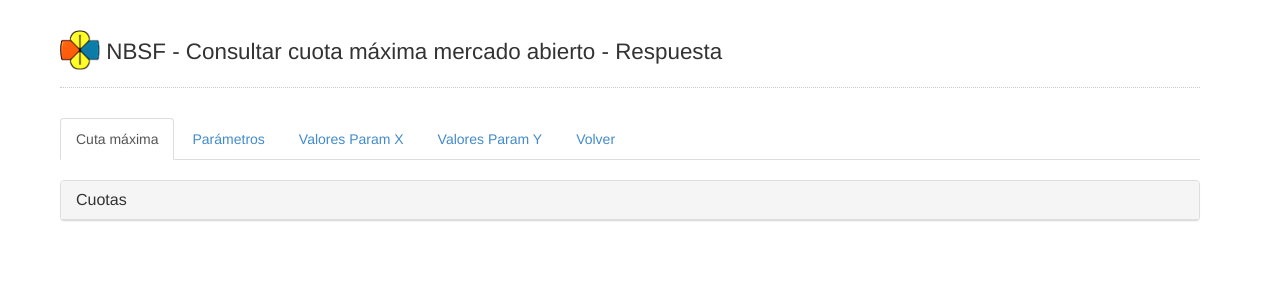
After one commit to stabora/nbsf, a Python web app: template app/templates/cuotaMA_respuesta.html in a window 1280 px wide. The commit adds this page. Shown: the top 300 px of the page. Run offline with Jinja, Linux system fonts and the light colour scheme; the template is opened without the code that fills it, so the values that code supplies are empty.

Commit message:
- CSS: mejoras generales de estilos - Se agrega soporte para consultas a BD Oracle NBSF - Nueva consulta: Préstamos v6 - Cuota máxima mercado abierto

```diff
--- a/app/config.ini
+++ b/app/config.ini
@@ -11,6 +11,12 @@
 user=nbsf
 password=dx8sBt9F3dAnpfrV
 db=nbsf
+
+[oracle_nbsf_wf6]
+host=172.16.9.29
+user=dellaquil
+password=nbsf2014
+sid=prod04
 
 [veraz]
 host = https://online.org.veraz.com.ar
--- /dev/null
+++ b/app/templates/cuotaMA_respuesta.html
@@ -0,0 +1,91 @@
+{% extends "base.html" %}
+
+{% block title %}Consultar cuota m&aacute;xima mercado abierto - Respuesta{% endblock %}
+
+{% block content %}
+<ul class="nav nav-tabs">
+	<li class="active"><a href="#cuotas" data-toggle="tab">Cuta m&aacute;xima</a></li>
+	<li><a href="#parametros" data-toggle="tab">Par&aacute;metros</a></li>
+	<li><a href="#valores_param_x" data-toggle="tab">Valores Param X</a></li>
+	<li><a href="#valores_param_y" data-toggle="tab">Valores Param Y</a></li>
+	<li><a href="?">Volver</a></li>
+</ul>
+
+<div class="tab-content">
+	<div class="tab-pane active" id="cuotas">
+	  <h3></h3>
+
+		<div class="panel panel-default">
+		  <div class="panel-heading">
+		    <h3 class="panel-title">Cuotas</h3>
+		  </div>
+
+			<table class="table table-striped table-condensed table-hover">
+				{% for nombre, valor in cuotas|dictsort %}
+				<tr>
+					<td class="active"><strong>{{ nombre }}</strong></td>
+					<td>{{ valor }}</td>
+				</tr>
+				{% endfor %}
+			</table>
+		</div>
+	</div>
+
+	<div class="tab-pane" id="parametros">
+	  <h3></h3>
+
+		<div class="panel panel-default">
+		  <div class="panel-heading">
+		    <h3 class="panel-title">Par&aacute;metros</h3>
+		  </div>
+
+			<table class="table table-striped table-condensed table-hover">
+				{% for nombre, valor in parametros|dictsort %}
+				<tr>
+					<td class="active"><strong>{{ nombre }}</strong></td>
+					<td>{{ valor }}</td>
+				</tr>
+				{% endfor %}
+			</table>
+		</div>
+	</div>
+
+	<div class="tab-pane" id="valores_param_x">
+	  <h3></h3>
+
+		<div class="panel panel-default">
+		  <div class="panel-heading">
+		    <h3 class="panel-title">Valores Param X</h3>
+		  </div>
+
+			<table class="table table-striped table-condensed table-hover">
+				{% for registro in valoresParamX %}
+				<tr>
+					<td class="active"><strong>{{ registro['SUBCOD'] }} - {{ registro['DESCRIPCION'] }}</strong></td>
+					<td>{{ registro['VALOR'] }}</td>
+				</tr>
+				{% endfor %}
+			</table>
+		</div>
+	</div>
+
+	<div class="tab-pane" id="valores_param_y">
+	  <h3></h3>
+
+		<div class="panel panel-default">
+		  <div class="panel-heading">
+		    <h3 class="panel-title">Valores Param Y</h3>
+		  </div>
+
+			<table class="table table-striped table-condensed table-hover">
+				{% for registro in valoresParamY %}
+				<tr>
+					<td class="active"><strong>{{ registro['SUBCOD'] }} - {{ registro['DESCRIPCION'] }}</strong></td>
+					<td>{{ registro['VALOR'] }}</td>
+				</tr>
+				{% endfor %}
+			</table>
+		</div>
+	</div>
+</div>
+{% endblock %}
--- a/app/templates/home.html
+++ b/app/templates/home.html
@@ -13,6 +13,7 @@
 
 	<ul class="list-group">
 		<a class="list-group-item" href="{{ base_url }}/consultarClienteForm">Consultar datos del cliente</a>
+		<a class="list-group-item" href="{{ base_url }}/consultarCuotaMAForm">Consultar cuota máxima mercado abierto</a>
 		<a class="list-group-item" href="{{ base_url }}/consultarCupoCUADForm">Consultar cupo CUAD (APP)</a>
 		<a class="list-group-item" href="{{ base_url }}/consultarVerazForm">Consultar Veraz</a>
 	</ul>
--- a/public/css/styles.css
+++ b/public/css/styles.css
@@ -1,6 +1,13 @@
 body
 {
 	margin: 10px 30px 100px 10px;
+}
+
+.container h1
+{
+  font-size: 1.6em;
+  border-bottom: 1px dotted #cacaca;
+  padding-bottom: 10px;
 }
 
 .container h1 img
--- a/public/js/functions.js
+++ b/public/js/functions.js
@@ -109,4 +109,79 @@
 
 	$('form[name=consulta-cliente] input[name=numeroCliente]').focus();
 
+
+	// Formulario consulta CUAD
+
+	$('form[name=consulta-cupo-cuad]')
+	.bootstrapValidator(
+	{
+		feedbackIcons:
+		{
+			valid: 'glyphicon glyphicon-ok',
+			invalid: 'glyphicon glyphicon-remove',
+			validating: 'glyphicon glyphicon-refresh'
+		},
+
+		fields:
+		{
+			numeroCuit: { validators: { regexp: { regexp: /[0-9]{11}/, message: 'Número incorrecto' }, notEmpty: { message: 'Ingrese un valor' } } }
+		}
+	})
+	.on('success.form.bv', function(e, data)
+	{
+		$('button[name=consultar]').toggleClass('active');
+	});
+
+	$('form[name=consulta-cupo-cuad] input[name=numeroCuit]').focus();
+
+
+	// Formulario consulta datos cliente
+
+	$('form[name=consulta-cliente]')
+	.bootstrapValidator(
+	{
+		feedbackIcons:
+		{
+			valid: 'glyphicon glyphicon-ok',
+			invalid: 'glyphicon glyphicon-remove',
+			validating: 'glyphicon glyphicon-refresh'
+		},
+
+		fields:
+		{
+			numeroCliente: { validators: { regexp: { regexp: /[0-9]{12,13}/, message: 'Número incorrecto' }, notEmpty: { message: 'Ingrese un valor' } } }
+		}
+	})
+	.on('success.form.bv', function(e, data)
+	{
+		$('button[name=consultar]').toggleClass('active');
+	});
+
+	$('form[name=consulta-cliente] input[name=numeroCliente]').focus();
+
+
+	// Formulario consulta cuota máxima mercado abierto
+
+	$('form[name=consulta-cuota-ma]')
+	.bootstrapValidator(
+	{
+		feedbackIcons:
+		{
+			valid: 'glyphicon glyphicon-ok',
+			invalid: 'glyphicon glyphicon-remove',
+			validating: 'glyphicon glyphicon-refresh'
+		},
+
+		fields:
+		{
+			uidPrestamo: { validators: { integer: { message: 'Número incorrecto' }, notEmpty: { message: 'Ingrese un valor' } } }
+		}
+	})
+	.on('success.form.bv', function(e, data)
+	{
+		$('button[name=consultar]').toggleClass('active');
+	});
+
+	$('form[name=consulta-cuota-ma] input[name=uidPrestamo]').focus();
+
 });
```
Also changed, not shown: app/controller.py (+16 -0 lines), app/lib/util.py (+73 -0 lines), app/templates/cuotaMA_form.html (added, +18 -0 lines).
